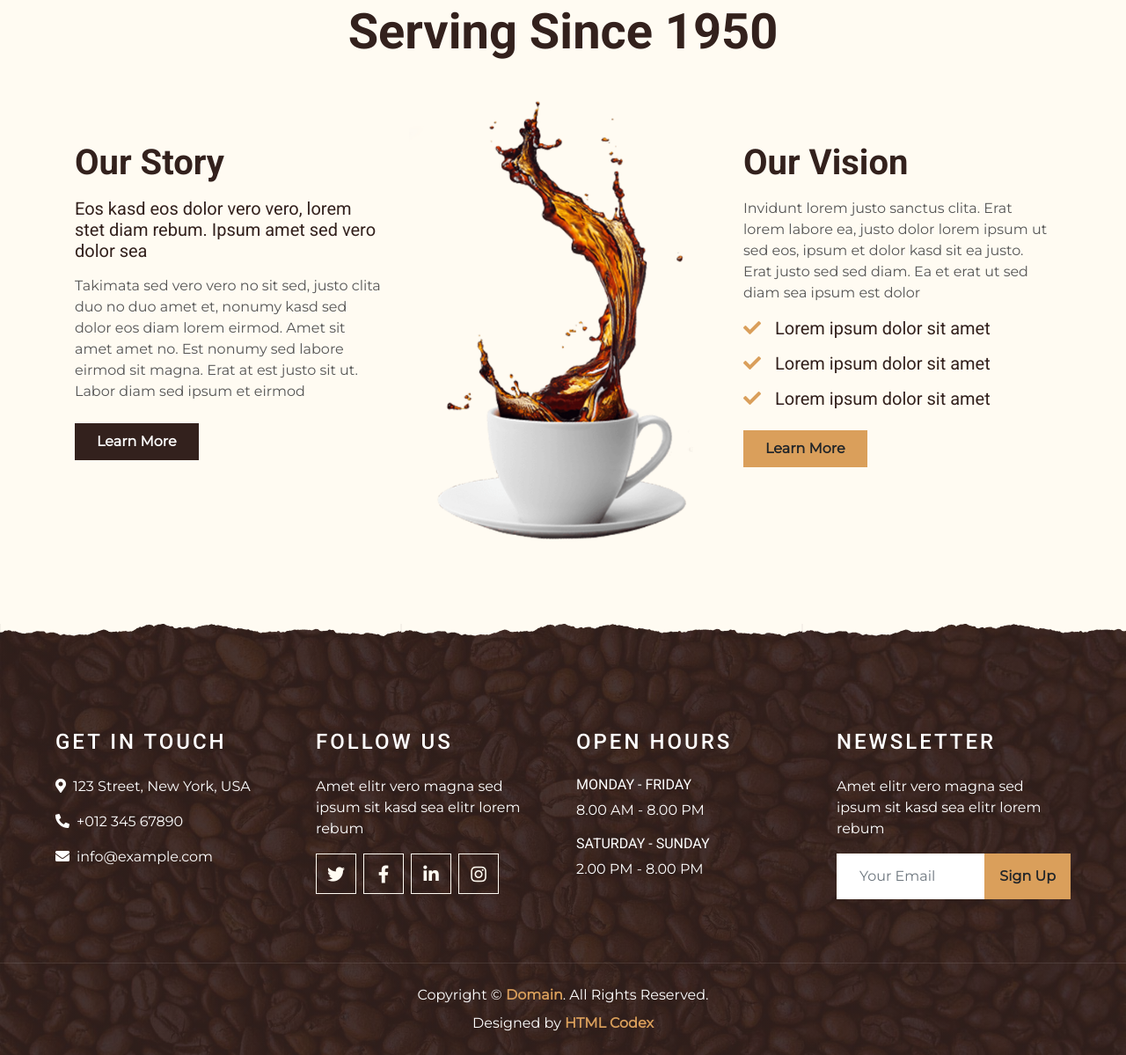
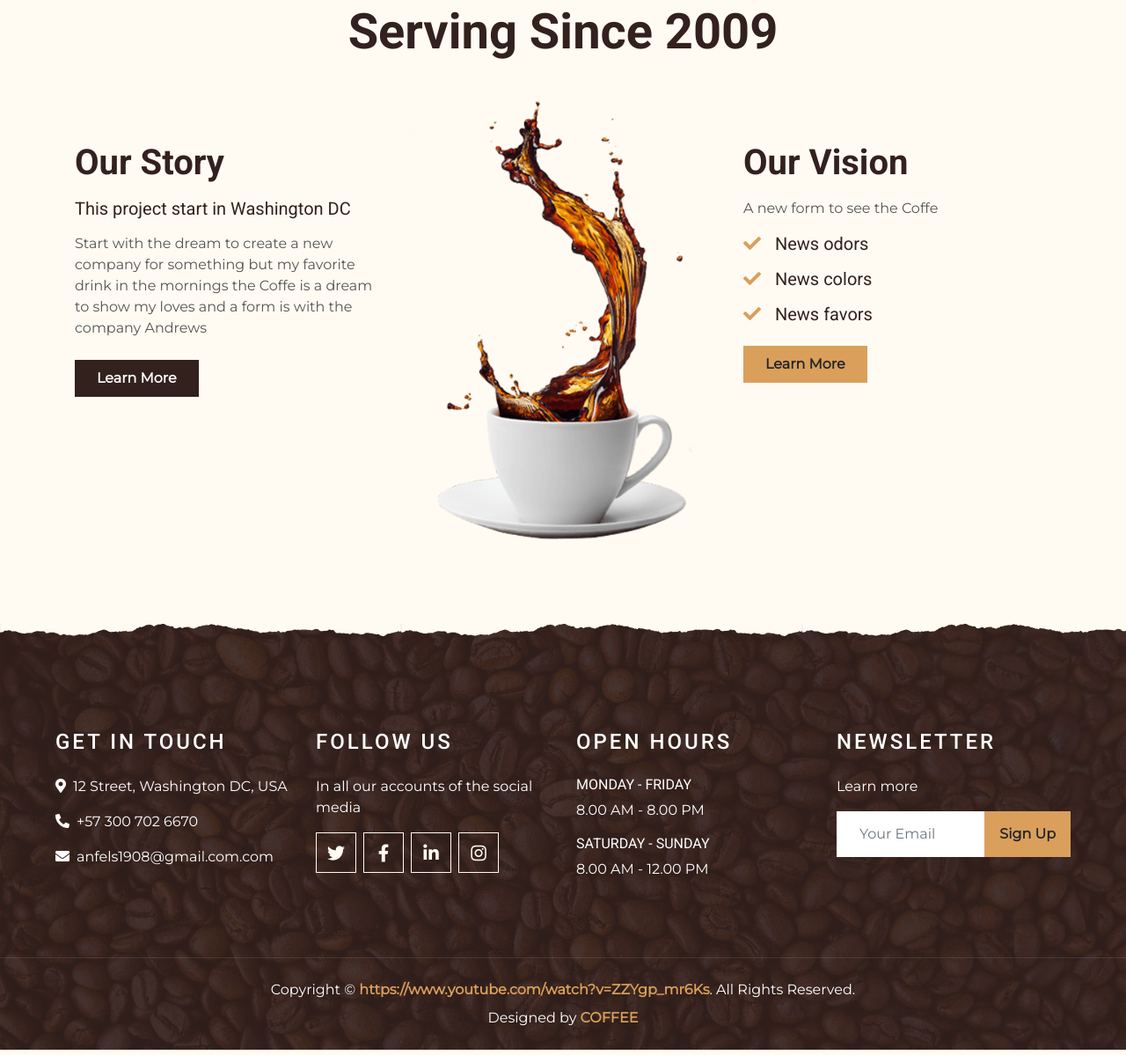
Before and after one commit to feliprogamer1908/feliprogamer1908.github.io, a plain HTML site: page about.html in a window 1280 px wide. Shown: the part 645-1844 px from the top of the page at 88% size. Drawn offline with nearby package versions, Linux system fonts and the light colour scheme.

Commit message:
Add files via upload

```diff
--- a/about.html
+++ b/about.html
@@ -3,7 +3,7 @@
 
 <head>
     <meta charset="utf-8">
-    <title>KOPPEE - Coffee Shop HTML Template</title>
+    <title>ANDREWS - Coffee Shop HTML Template</title>
     <meta content="width=device-width, initial-scale=1.0" name="viewport">
     <meta content="Free Website Template" name="keywords">
     <meta content="Free Website Template" name="description">
@@ -31,7 +31,7 @@
     <div class="container-fluid p-0 nav-bar">
         <nav class="navbar navbar-expand-lg bg-none navbar-dark py-3">
             <a href="index.html" class="navbar-brand px-lg-4 m-0">
-                <h1 class="m-0 display-4 text-uppercase text-white">KOPPEE</h1>
+                <h1 class="m-0 display-4 text-uppercase text-white">ANDREWS</h1>
             </a>
             <button type="button" class="navbar-toggler" data-toggle="collapse" data-target="#navbarCollapse">
                 <span class="navbar-toggler-icon"></span>
@@ -76,13 +76,13 @@
         <div class="container">
             <div class="section-title">
                 <h4 class="text-primary text-uppercase" style="letter-spacing: 5px;">About Us</h4>
-                <h1 class="display-4">Serving Since 1950</h1>
+                <h1 class="display-4">Serving Since 2009</h1>
             </div>
             <div class="row">
                 <div class="col-lg-4 py-0 py-lg-5">
                     <h1 class="mb-3">Our Story</h1>
-                    <h5 class="mb-3">Eos kasd eos dolor vero vero, lorem stet diam rebum. Ipsum amet sed vero dolor sea</h5>
-                    <p>Takimata sed vero vero no sit sed, justo clita duo no duo amet et, nonumy kasd sed dolor eos diam lorem eirmod. Amet sit amet amet no. Est nonumy sed labore eirmod sit magna. Erat at est justo sit ut. Labor diam sed ipsum et eirmod</p>
+                    <h5 class="mb-3">This project start in Washington DC</h5>
+                    <p>Start with the dream to create a new company for something but my favorite drink in the mornings the Coffe is a dream to show my loves and a form is with the company Andrews</p>
                     <a href="" class="btn btn-secondary font-weight-bold py-2 px-4 mt-2">Learn More</a>
                 </div>
                 <div class="col-lg-4 py-5 py-lg-0" style="min-height: 500px;">
@@ -92,10 +92,10 @@
                 </div>
                 <div class="col-lg-4 py-0 py-lg-5">
                     <h1 class="mb-3">Our Vision</h1>
-                    <p>Invidunt lorem justo sanctus clita. Erat lorem labore ea, justo dolor lorem ipsum ut sed eos, ipsum et dolor kasd sit ea justo. Erat justo sed sed diam. Ea et erat ut sed diam sea ipsum est dolor</p>
-                    <h5 class="mb-3"><i class="fa fa-check text-primary mr-3"></i>Lorem ipsum dolor sit amet</h5>
-                    <h5 class="mb-3"><i class="fa fa-check text-primary mr-3"></i>Lorem ipsum dolor sit amet</h5>
-                    <h5 class="mb-3"><i class="fa fa-check text-primary mr-3"></i>Lorem ipsum dolor sit amet</h5>
+                    <p>A new form to see the Coffe</p>
+                    <h5 class="mb-3"><i class="fa fa-check text-primary mr-3"></i>News odors</h5>
+                    <h5 class="mb-3"><i class="fa fa-check text-primary mr-3"></i>News colors</h5>
+                    <h5 class="mb-3"><i class="fa fa-check text-primary mr-3"></i>News favors</h5>
                     <a href="" class="btn btn-primary font-weight-bold py-2 px-4 mt-2">Learn More</a>
                 </div>
             </div>
@@ -109,13 +109,13 @@
         <div class="row mx-0 pt-5 px-sm-3 px-lg-5 mt-4">
             <div class="col-lg-3 col-md-6 mb-5">
                 <h4 class="text-white text-uppercase mb-4" style="letter-spacing: 3px;">Get In Touch</h4>
-                <p><i class="fa fa-map-marker-alt mr-2"></i>123 Street, New York, USA</p>
-                <p><i class="fa fa-phone-alt mr-2"></i>+012 345 67890</p>
-                <p class="m-0"><i class="fa fa-envelope mr-2"></i>info@example.com</p>
+                <p><i class="fa fa-map-marker-alt mr-2"></i>12 Street, Washington DC, USA</p>
+                <p><i class="fa fa-phone-alt mr-2"></i>+57 300 702 6670</p>
+                <p class="m-0"><i class="fa fa-envelope mr-2"></i>anfels1908@gmail.com.com</p>
             </div>
             <div class="col-lg-3 col-md-6 mb-5">
                 <h4 class="text-white text-uppercase mb-4" style="letter-spacing: 3px;">Follow Us</h4>
-                <p>Amet elitr vero magna sed ipsum sit kasd sea elitr lorem rebum</p>
+                <p>In all our accounts of the social media</p>
                 <div class="d-flex justify-content-start">
                     <a class="btn btn-lg btn-outline-light btn-lg-square mr-2" href="#"><i class="fab fa-twitter"></i></a>
                     <a class="btn btn-lg btn-outline-light btn-lg-square mr-2" href="#"><i class="fab fa-facebook-f"></i></a>
@@ -129,12 +129,12 @@
                     <h6 class="text-white text-uppercase">Monday - Friday</h6>
                     <p>8.00 AM - 8.00 PM</p>
                     <h6 class="text-white text-uppercase">Saturday - Sunday</h6>
-                    <p>2.00 PM - 8.00 PM</p>
+                    <p>8.00 AM - 12.00 PM</p>
                 </div>
             </div>
             <div class="col-lg-3 col-md-6 mb-5">
                 <h4 class="text-white text-uppercase mb-4" style="letter-spacing: 3px;">Newsletter</h4>
-                <p>Amet elitr vero magna sed ipsum sit kasd sea elitr lorem rebum</p>
+                <p>Learn more</p>
                 <div class="w-100">
                     <div class="input-group">
                         <input type="text" class="form-control border-light" style="padding: 25px;" placeholder="Your Email">
@@ -146,8 +146,8 @@
             </div>
         </div>
         <div class="container-fluid text-center text-white border-top mt-4 py-4 px-sm-3 px-md-5" style="border-color: rgba(256, 256, 256, .1) !important;">
-            <p class="mb-2 text-white">Copyright &copy; <a class="font-weight-bold" href="#">Domain</a>. All Rights Reserved.</a></p>
-            <p class="m-0 text-white">Designed by <a class="font-weight-bold" href="https://htmlcodex.com">HTML Codex</a></p>
+            <p class="mb-2 text-white">Copyright &copy; <a class="font-weight-bold" href="#">https://www.youtube.com/watch?v=ZZYgp_mr6Ks</a>. All Rights Reserved.</a></p>
+            <p class="m-0 text-white">Designed by <a class="font-weight-bold" href="https://www.youtube.com/watch?v=df3JeXVWYWA">COFFEE</a></p>
         </div>
     </div>
     <!-- Footer End -->
```
Also changed, not shown: index.html (+7 -8 lines), service.html (+6 -10 lines).
